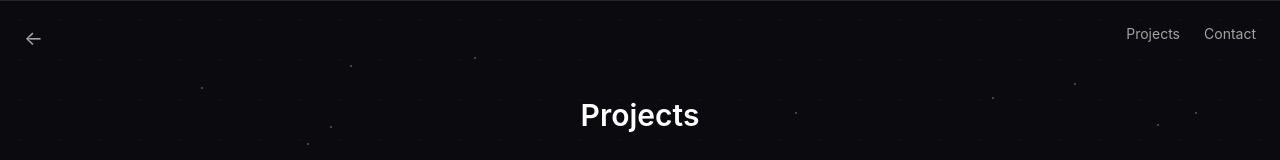
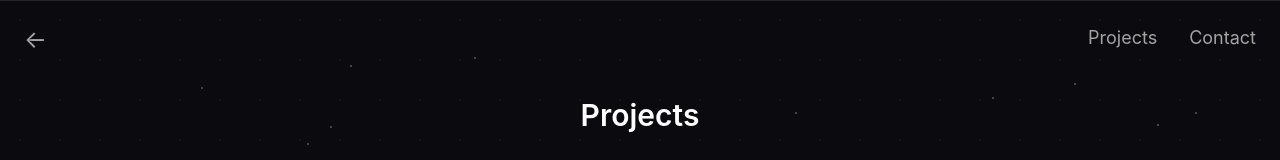
Before and after one commit to katiebaumeister/nextjspractice, a Next.js app in the folder portfolio/: page /projects in a window 1280 px wide. Shown: the top 160 px of the page. Built offline with nearby package versions, Linux system fonts and the light colour scheme.

Commit message:
Update projects.js

```diff
--- a/portfolio/pages/projects.js
+++ b/portfolio/pages/projects.js
@@ -14,10 +14,10 @@ export default function ProjectsPage() {
       <main className="relative overflow-hidden min-h-screen bg-neutral-950 text-white scroll-smooth">
         <Background />
         <Particles />
-        <div className="absolute top-6 left-6 z-20 text-xl">
+        <div className="absolute top-6 left-6 z-20 text-2xl">
           <Link href="/" className="text-neutral-400 hover:text-white transition">←</Link>
         </div>
-        <div className="absolute top-6 right-6 z-20 flex space-x-6 text-sm text-neutral-400">
+        <div className="absolute top-6 right-6 z-20 flex space-x-8 text-lg text-neutral-400">
           <Link href="/projects" className="hover:text-white transition">Projects</Link>
           <Link href="/contact" className="hover:text-white transition">Contact</Link>
         </div>
```
